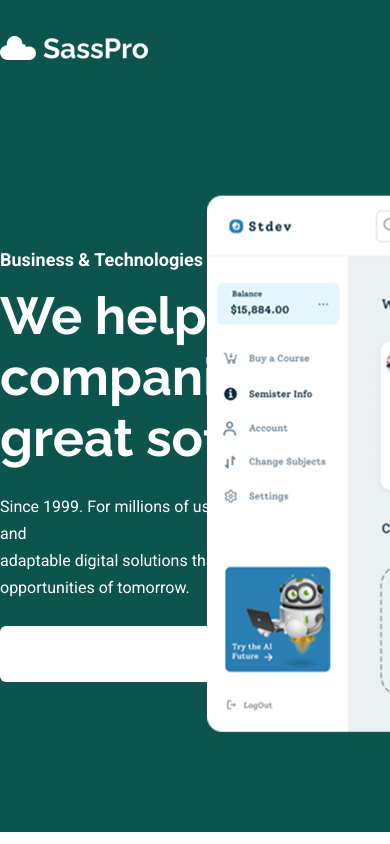
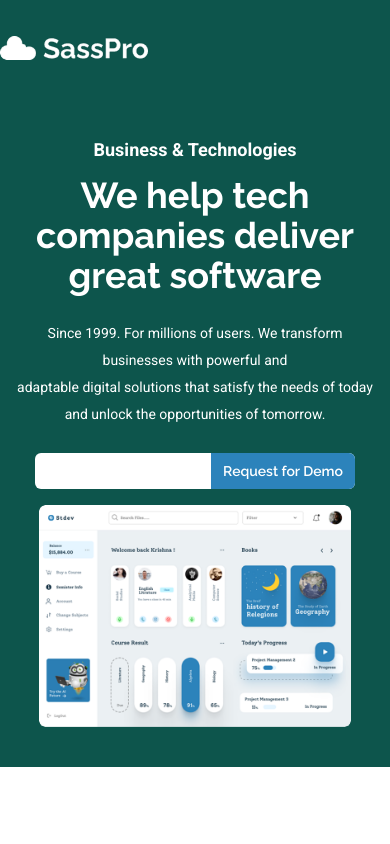
Before and after one commit to mdshavoahmadejoydev/sasspro-projecr, a React (Vite) app: page / in a window 390 px wide. Shown: the top 844 px of the page. Built offline with nearby package versions, Linux system fonts and the light colour scheme.

Commit message:
herro part responsive

```diff
--- a/src/Components/Pricingcard.jsx
+++ b/src/Components/Pricingcard.jsx
@@ -20,7 +20,7 @@
         <Pricingcarditem text={`Access to all premium icons`} />
         <Pricingcarditem text={`A dedicated domain`} />
       </Flex>
-      <Button content={btntext} hover={true} className={`mt-35`} />
+      <Button content={btntext} hover={true} border={true} className={`mt-35`} />
     </div>
   );
 };
--- a/src/Components/Ptag.jsx
+++ b/src/Components/Ptag.jsx
@@ -3,7 +3,7 @@
 const Ptag = ({content, className}) => {
   return (
     <>
-      <p className={`text-offwhite font-roboto text-base leading-27 font-normal ${className}`}>{content}</p>
+      <p className={`text-offwhite font-roboto text-sm lg:text-base leading-27 font-normal ${className}`}>{content}</p>
     </>
   )
 }
--- a/src/Sections/About.jsx
+++ b/src/Sections/About.jsx
@@ -15,7 +15,8 @@
 
 const About = () => {
   return (
-    <section>
+    <section className='relative overflow-hidden'>
+      <div className='absolute -z-10 -inset-[2px] bg-[rgb(13,85,76)] [clip-path:polygon(0%_0%,100%_0%,100%_80%)] '></div>
       <Container className={`bg-offwhite p-50 mb-100  shadow-xl`}>
         <Flex className={`justify-between items-center`}>
           <div>
--- a/src/Sections/Herro.jsx
+++ b/src/Sections/Herro.jsx
@@ -1,28 +1,54 @@
 import React from "react";
-import Bennerimg from '../assets/Bennerimg.png'
+import Bennerimg from "../assets/Bennerimg.png";
 
-import Container from '../Components/Container'
+import Container from "../Components/Container";
 import Ptag from "../Components/Ptag";
 import Img from "../Components/Img";
+import Flex from "../Components/Flex";
 
 const herro = () => {
   return (
     <div>
-      <section className="bg-headerbg relative overflow-hidden">
-        <Container className={`flex justify-between py-150`}>
-          <div className="w-1/2">
-            <Ptag className={`font-raleway !font-bold !text-lg`} content="Business & Technologies"/>
+      <section className="bg-headerbg lg:relative overflow-hidden  py-10 lg:py-150">
+        <Container className={`flex justify-between`}>
+          <Flex className={`flex-col lg:flex-row`}>
+            <div className="w-[100vw] px-4 lg:px-0 text-center lg:text-start lg:w-1/2">
+              <Ptag
+                className={`font-raleway !font-bold !text-lg`}
+                content="Business & Technologies"
+              />
 
-            <h6 className="font-raleway font-bold text-52 leading-61 w-459 text-offwhite mt-11 mb-11">We help tech companies deliver great software</h6>
+              <h6 className="font-raleway font-bold text-4xl lg:text-52 leading-[40px] lg:leading-61 w-auto lg:w-459 text-offwhite mt-11 mb-11">
+                We help tech companies deliver great software
+              </h6>
 
-            <Ptag className={`font-roboto w-552 mt-25`} content="Since 1999. For millions of users. We transform businesses with powerful and"/>
-            <Ptag className={`font-roboto w-552 mb-25`} content="adaptable digital solutions that satisfy the needs of today and unlock the opportunities of tomorrow."/>
-            <div className="h-56 relative mt-11">
-             <input type="text" placeholder="" className="w-full h-full outline-none text-2xl font-raleway  font-semibold px-4 rounded-md text-olive"  />
-             <button className="bg-primary px-6 py-4 rounded-r-md text-base font-raleway text-offwhite font-semibold absolute top-0 right-0">Request for Demo</button>
+              <Ptag
+                className={`font-roboto w-auto lg:w-552 mt-25`}
+                content="Since 1999. For millions of users. We transform businesses with powerful and"
+              />
+              <Ptag
+                className={`font-roboto w-auto lg:w-552 mb-25`}
+                content="adaptable digital solutions that satisfy the needs of today and unlock the opportunities of tomorrow."
+              />
+              <div className="h-[36px] mx-auto w-[320px] lg:w-full lg:h-56 relative mt-11">
+                <input
+                  type="text"
+                  placeholder=""
+                  className="w-full h-full outline-none text-2xl font-raleway  font-semibold px-4 rounded-md text-olive"
+                />
+                <button className="bg-primary px-3 lg:px-6 py-2 lg:py-4 rounded-r-md text-sm lg:text-base font-raleway text-offwhite font-semibold absolute top-0 right-0">
+                  Request for Demo
+                </button>
+              </div>
             </div>
-          </div>
-          <Img src={Bennerimg} alt="benner img" className={`w-755 h=537 absolute top-1/2 -translate-y-1/2 left-[53%]`} />
+            <div className="lg:w-1/2 pt-4 lg:pt-0">
+              <Img
+                src={Bennerimg}
+                alt="benner img"
+                className={`w-[80vw] mx-auto lg:w-755 lg:h=537 lg:absolute lg:top-1/2 lg:-translate-y-1/2 lg:left-[53%]`}
+              />
+            </div>
+          </Flex>
         </Container>
       </section>
     </div>
```
